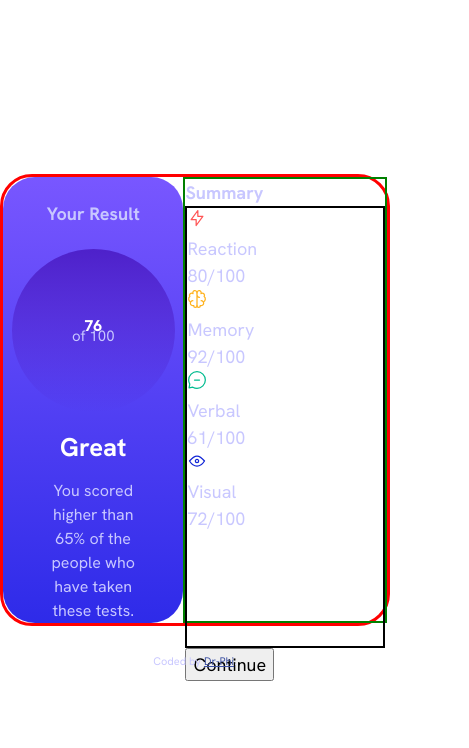
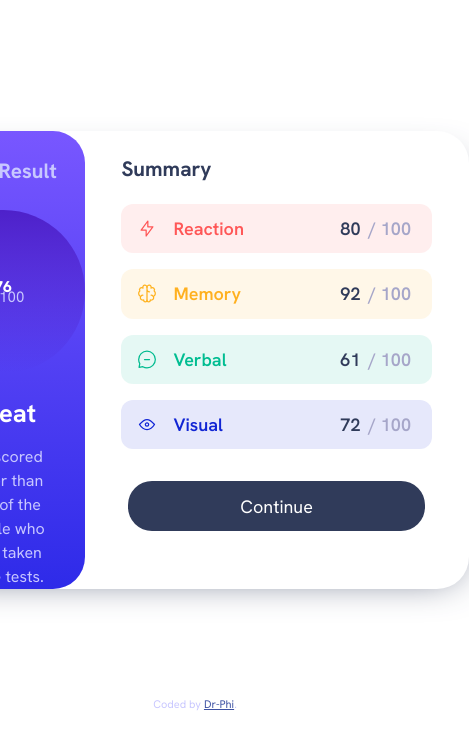
Before and after one commit to Dr-Phi/results-test-component, a plain HTML site: page index.html in a window 390 px wide. Shown: the whole page, 469 px wide, since content can reach past the window. Drawn offline with Linux system fonts and the light colour scheme.

Commit message:
Finished CSS Desktop, next Mobile version

```diff
--- a/index.html
+++ b/index.html
@@ -29,7 +29,7 @@
         <p>You scored higher than 65% of the people who have taken these tests.</p>
       </header>
       <article>
-        <h1 class="fs-400 clr--darkerblue">Summary</h1>
+        <h1 class="fs-400">Summary</h1>
         <!-- Add content from JSON-->
         <div id="results"></div>
 
--- a/index.js
+++ b/index.js
@@ -8,22 +8,25 @@ function getDataFromJson() {
     .then((objs) => loadObjs(objs))
     .finally(console.log("Finished"))
     .catch(handleErr);
-
+  let i = 0;
   function loadObjs(objs) {
     const divResults = document.querySelector("#results");
     let toDOM = `
-    <div>
+
     ${objs
-      .map((obj) => {
-        return `<object data=${obj.icon} class="icon"></object>
-         <p>${obj.category}</p>
-         <div class='score'>
-           <p><span>${obj.score}</span>/100</p>
-         </div>
+      .map((obj) => {++i;
+        return `
+        <div class="card card${i}">
+          <object data=${obj.icon} class="icon"></object>
+          <p>${obj.category}</p>
+          <div class='score'>
+            <p><span>${obj.score}</span>/ 100</p>
+          </div>
+        </div>
       `;
       })
       .join("")}
-    </div>`;
+    `;
     console.log(toDOM);
     divResults.innerHTML = toDOM;
   }
--- a/styles.css
+++ b/styles.css
@@ -77,27 +77,15 @@ h6 {
 }
 
 
-/* Boxes (remove later) */
+/* Real styles */
 
-
-
-#results{
-  min-height: 100%;
-  border: 2px solid black;
-}
-
-article {
-  border: 2px solid green;
-}
-
-/* Real styles */
 @font-face {
   font-family: myFont;
   src: url(./assets/fonts/HankenGrotesk-VariableFont_wght.ttf),
   local(Verdana);
 }
 .fs-400 {
-  font-size: large;
+  font-size: 1.3rem;
 }
 
 body {
@@ -112,20 +100,20 @@ body {
 }
 #component {
   display: flex;
-  border: 3px solid red;
+  box-shadow: 10px 10px 40px -25px hsl(224, 30%, 27%);
   border-radius: 2rem;
 }
 
 header {
   background-image: linear-gradient(hsl(252, 100%, 67%), hsl(241, 81%, 54%));
   flex-grow: 1;
-  width: 47%;
+  max-width: 19.5rem;
   text-align: center;
   border-radius: inherit;
 }
 
 h2.fs-400{
-  padding: 1.4rem 0;
+  padding: 1.5rem 0;
 }
 
 
@@ -154,7 +142,7 @@ h2.fs-400{
 }
 
 h3 {
-  padding-top: 1rem;
+  padding-top: 1.3rem;
 
   color:hsl(0, 0%, 100%);
   font-size: 1.6rem;
@@ -169,20 +157,80 @@ h3 + p {
 
 article {
   flex-grow: 1;
-  width: 53%;
+  min-width: 24rem;
+  color: hsl(224, 30%, 27%);
+  padding: 1rem 2.3rem 1rem;
 }
 
+h1.fs-400{
+  padding-top: .4rem;
+  margin-bottom: 1.2rem;
+}
 
+.card {
+  display: flex;
+  flex-direction: row;
+  align-content: space-between;
+  column-gap: 1rem;
+  padding: .7rem 1rem;
+  border-radius: 12px;
+  font-weight: 600;
+}
 
+.score span {
+  color: hsl(224, 30%, 27%);
+  padding-right: .5rem;
+}
 
+.score p {
+  color: hsl(240, 24%, 72%);
+}
 
+.score{
+  margin-left: auto;
+  padding-right: .3rem;
+}
 
+.card1 {
+  color: hsl(0, 100%, 67%);
+  background-color: hsla(0, 100%, 67%, .1);
+}
+.card2 {
+  color: hsl(39, 100%, 56%);
+  background-color: hsla(39, 100%, 56%, .1);
+}
+.card3 {
+  color: hsl(166, 100%, 37%);
+  background-color: hsla(166, 100%, 37%, .1);
+}
+.card4 {
+  color: hsl(234, 85%, 45%);
+  background-color: hsla(234, 85%, 45%, .1);
+}
 
+#results {
+  display: flex;
+  flex-direction: column;
+  gap: 1rem;
+}
 
+button {
+  display: block;
+  margin: 2rem auto 1rem;
+  color: white;
+  background-color: hsl(224, 30%, 27%);
+  padding: .7rem 7rem;
+  border-radius: 1.5rem;
+  border: none;
+}
 
-
+button:hover{
+  cursor: pointer;
+  background-image: linear-gradient(hsla(256, 72%, 46%, 1), hsl(241, 81%, 54%));;
+}
 
 .attribution {
+  margin-top: 5rem;
   font-size: 11px;
   text-align: center;
 }
```
